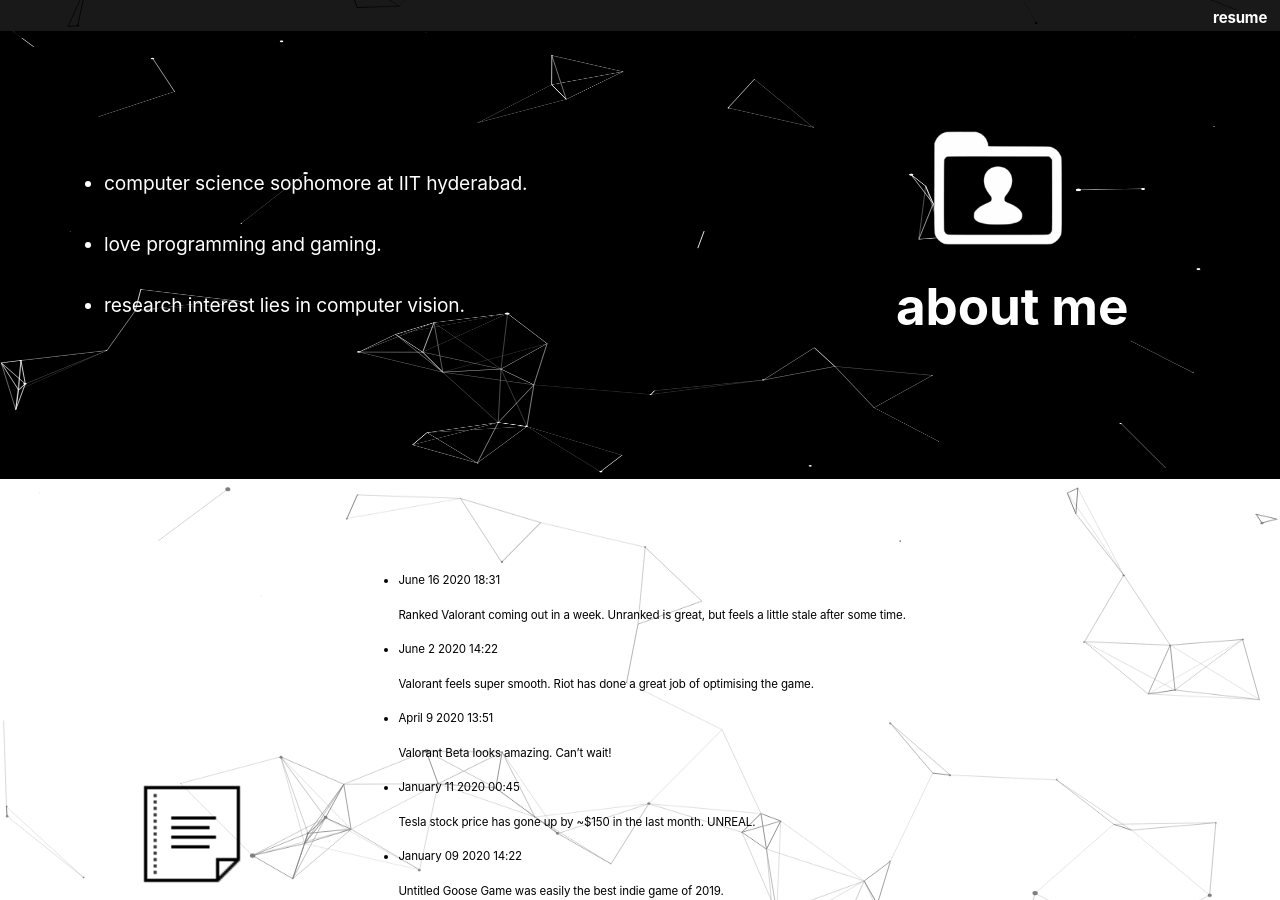
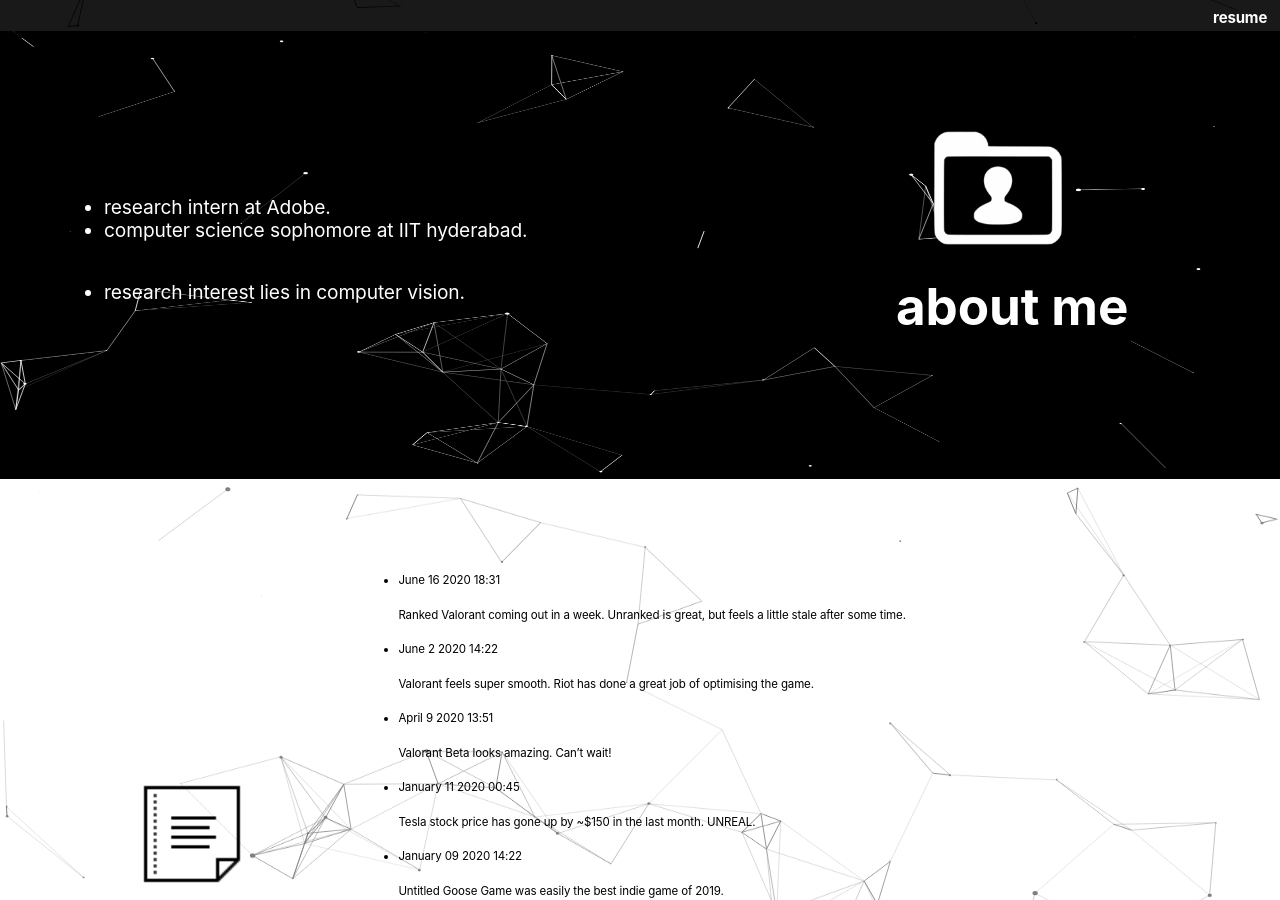
Before and after one commit to vedantsingh1404/website-v2.0, a Jekyll site: the page built from index.html, in a window 1280 px wide and 900 px high, scrolled down 686 px. Built offline with Jekyll 4.4.1, drawn with Linux system fonts in a browser that asks for light colours.

Commit message:
add internship

```diff
--- a/index.html
+++ b/index.html
@@ -15,8 +15,9 @@ layout : default
 
   <div class="profile-content rellax" data-rellax-speed="1">
     <ul class="pro-list">
+      <li class="pro-item item-next">research intern at Adobe.</li>
       <li class="pro-item">computer science sophomore at IIT hyderabad.</li>
-      <li class="pro-item item-next">love programming and gaming.</li>
+<!--       <li class="pro-item item-next">love programming and gaming.</li> -->
       <li class="pro-item item-next">research interest lies in computer vision.</li>
     </ul>
   </div>
```
